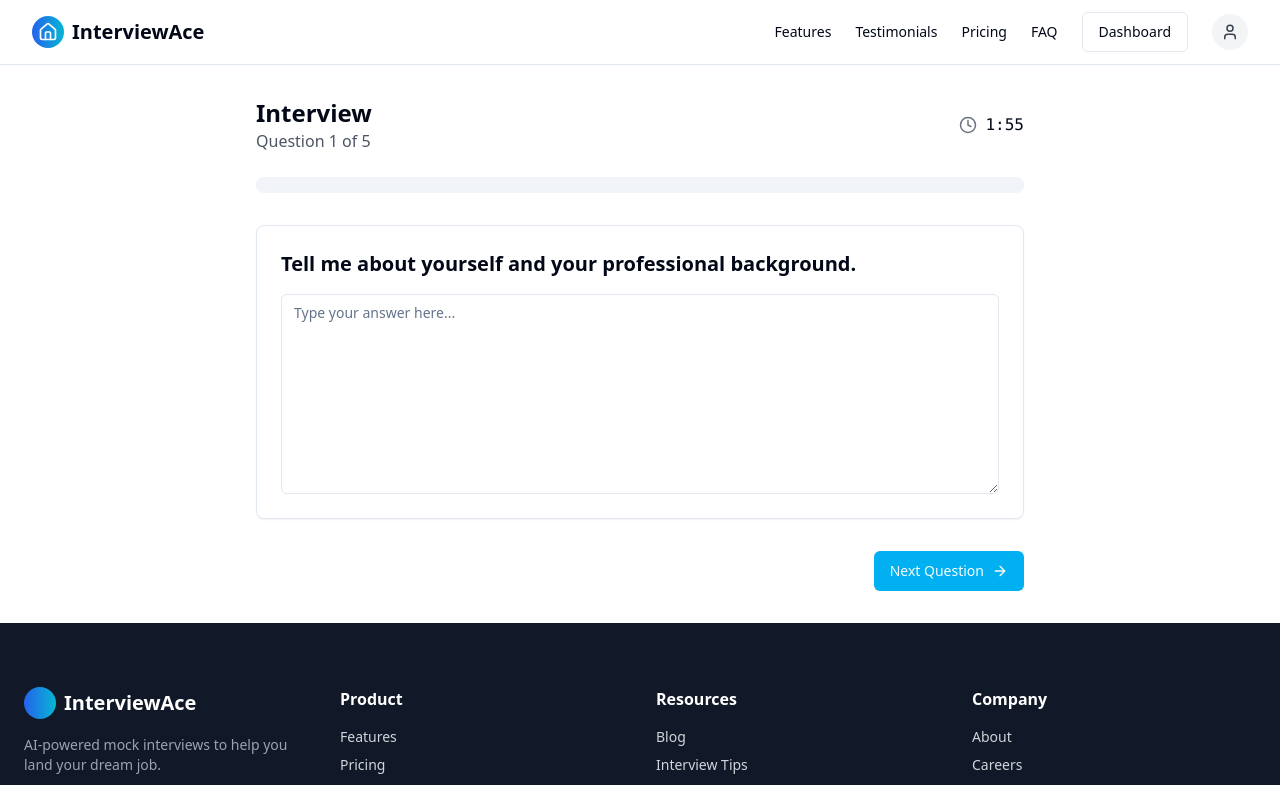
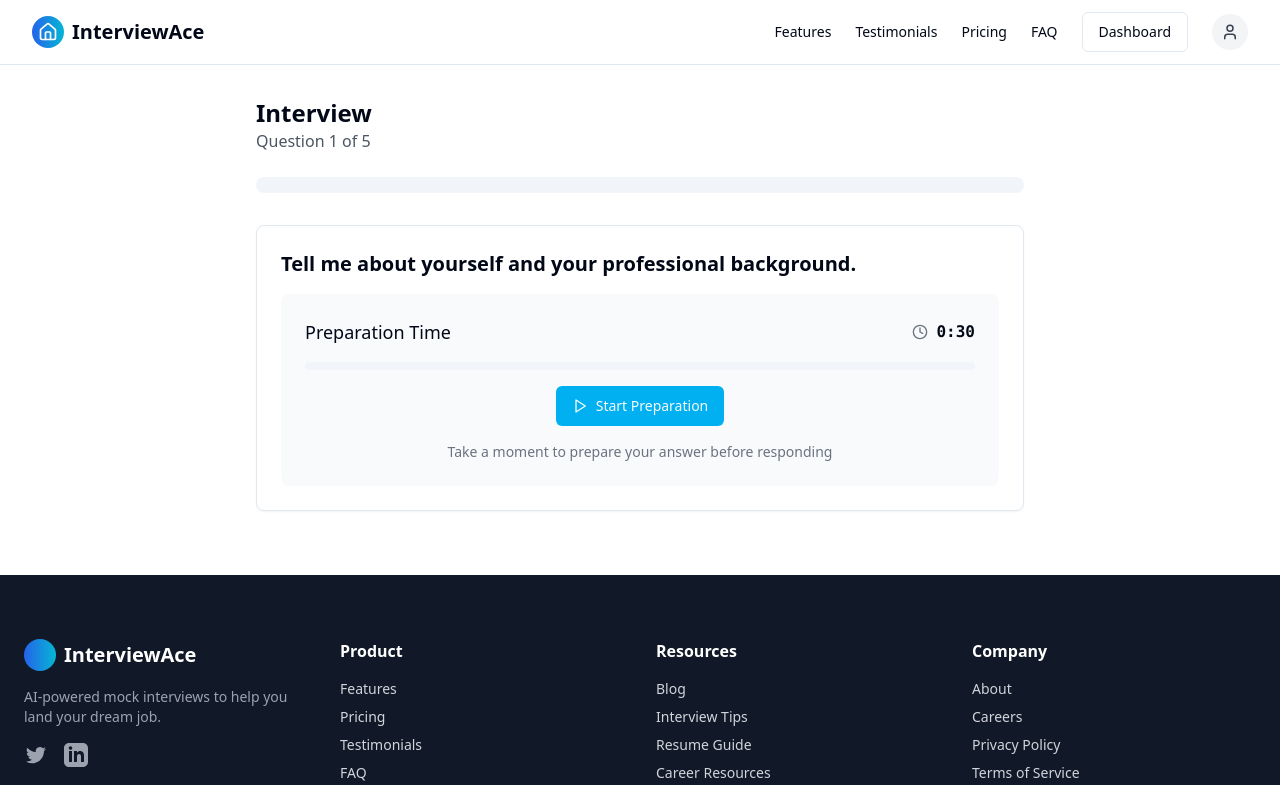
Before and after one commit to sreeharij2003/MOCK-INTERVIEW, a React (Vite) app: page /interview/session in a window 1280 px wide. Shown: the top 785 px of the page. Built offline with nearby package versions, Linux system fonts and the light colour scheme; sample sign-in values are in the browser's storage.

Commit message:
Fix: Remove prep time for behavioral interviews
Remove the preparation timer from the InterviewSession component when the interview mode is set to "behavioral".

```diff
--- a/src/pages/InterviewSession.tsx
+++ b/src/pages/InterviewSession.tsx
@@ -91,7 +91,8 @@ const InterviewSession = () => {
   const [textAnswer, setTextAnswer] = useState("");
   const [timeRemaining, setTimeRemaining] = useState(120);
   const [isFinished, setIsFinished] = useState(false);
-  const [isPreparing, setIsPreparing] = useState(mode === "technical");
+  // Modified: Always start with preparation time for any interview type
+  const [isPreparing, setIsPreparing] = useState(true);
   const [questions, setQuestions] = useState<string[]>([]);
   const [isLoading, setIsLoading] = useState(true);
   const [sessionStartTime] = useState<number>(Date.now());
@@ -209,14 +210,9 @@ const InterviewSession = () => {
     setTextAnswer("");
     resetTranscript();
 
-    if (mode === "technical") {
-      // Start in preparation mode for technical interviews
-      setIsPreparing(true);
-    } else {
-      // For behavioral interviews, start the response timer
-      setTimeRemaining(120);
-      startResponseTimer();
-    }
+    // Modified: Always start in preparation mode for all interview types
+    setIsPreparing(true);
+
   }, [currentQuestionIndex]);
 
   const startResponseTimer = () => {
```
